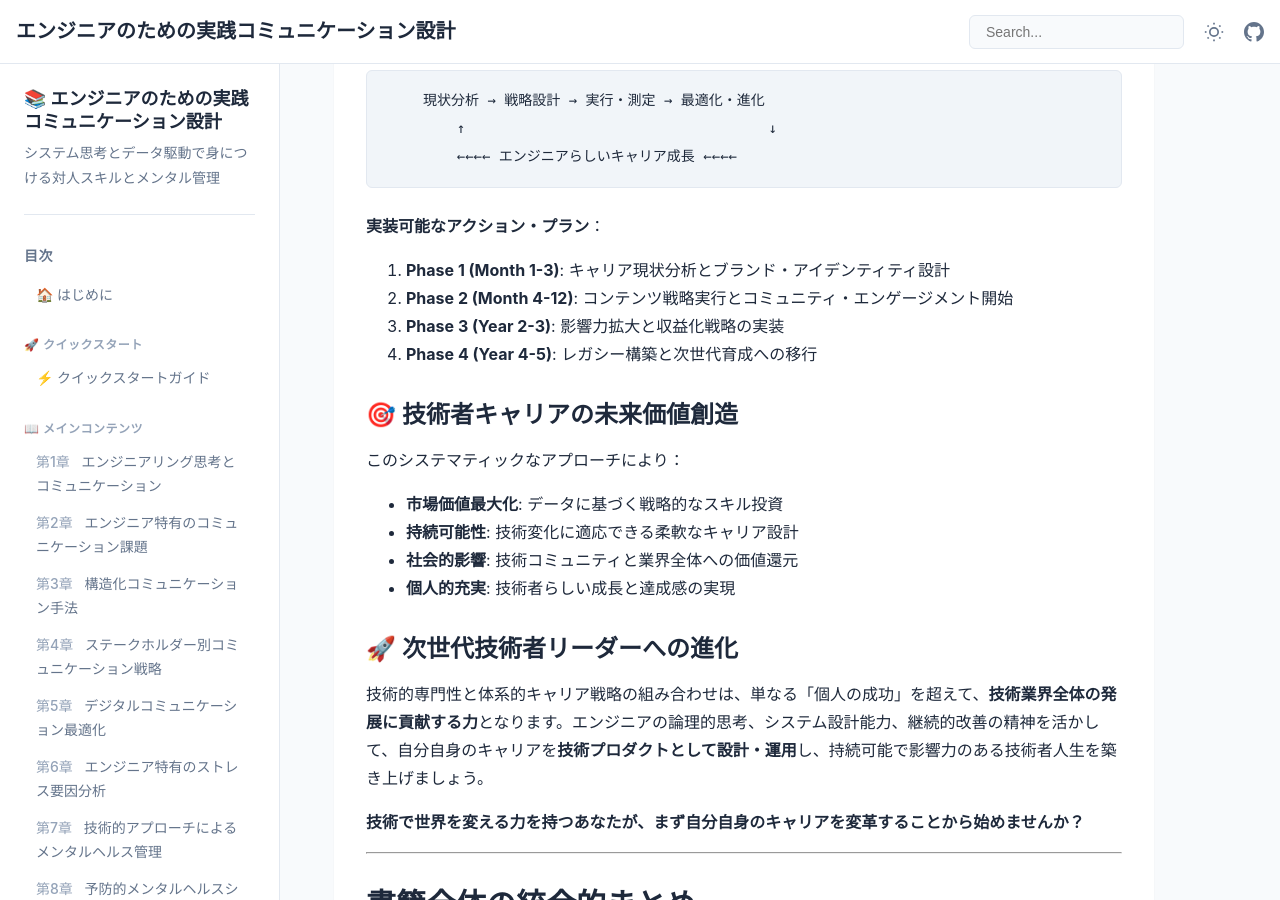
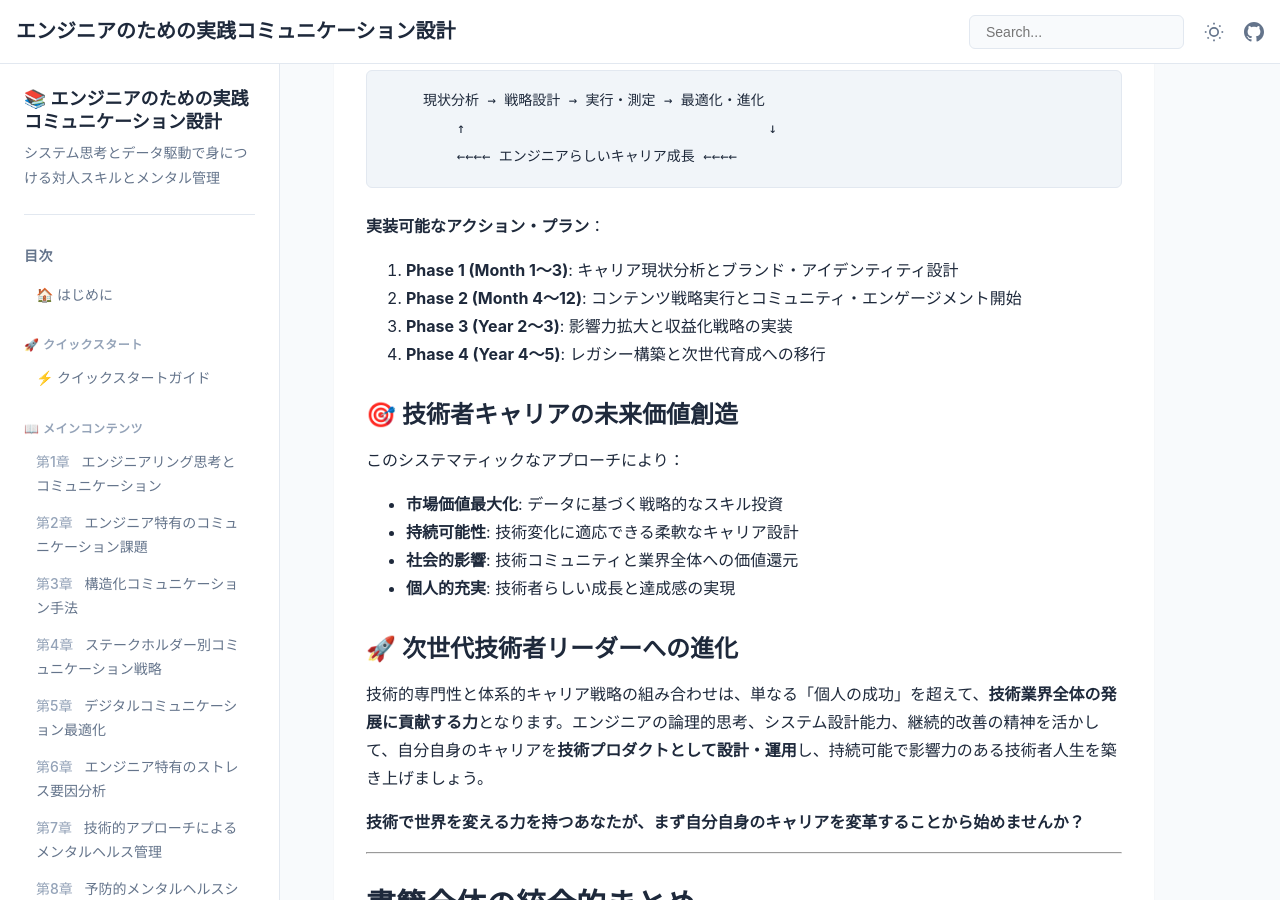
Before and after one commit to itdojp/IT-engineer-communication-book, a Jekyll site: the page built from docs/src/chapter-career-development/index.md, in a window 1280 px wide and 900 px high, scrolled down 44717 px. Built offline with Jekyll 4.4.1, drawn with Linux system fonts in a browser that asks for light colours; some of the changed text lies outside the part shown.

Commit message:
Stage3: 第10章の範囲表記を統一

```diff
--- a/docs/src/chapter-career-development/index.md
+++ b/docs/src/chapter-career-development/index.md
@@ -12,7 +12,7 @@ order: 12
 
 **難易度**：★★☆
 **読了時間**：100分
-**前提知識**：第1-8章の統合的理解、技術キャリアの基礎経験
+**前提知識**：第1〜8章の統合的理解、技術キャリアの基礎経験
 
 **習得できるスキル**：
 - [ ] 技術者らしいキャリア戦略を設計・実行できる
@@ -1616,10 +1616,10 @@ class SustainableCareerGrowthSystem:
 
 **実装可能なアクション・プラン**：
 
-1. **Phase 1 (Month 1-3)**: キャリア現状分析とブランド・アイデンティティ設計
-2. **Phase 2 (Month 4-12)**: コンテンツ戦略実行とコミュニティ・エンゲージメント開始
-3. **Phase 3 (Year 2-3)**: 影響力拡大と収益化戦略の実装
-4. **Phase 4 (Year 4-5)**: レガシー構築と次世代育成への移行
+1. **Phase 1 (Month 1〜3)**: キャリア現状分析とブランド・アイデンティティ設計
+2. **Phase 2 (Month 4〜12)**: コンテンツ戦略実行とコミュニティ・エンゲージメント開始
+3. **Phase 3 (Year 2〜3)**: 影響力拡大と収益化戦略の実装
+4. **Phase 4 (Year 4〜5)**: レガシー構築と次世代育成への移行
 
 ### 🎯 技術者キャリアの未来価値創造
 
```
